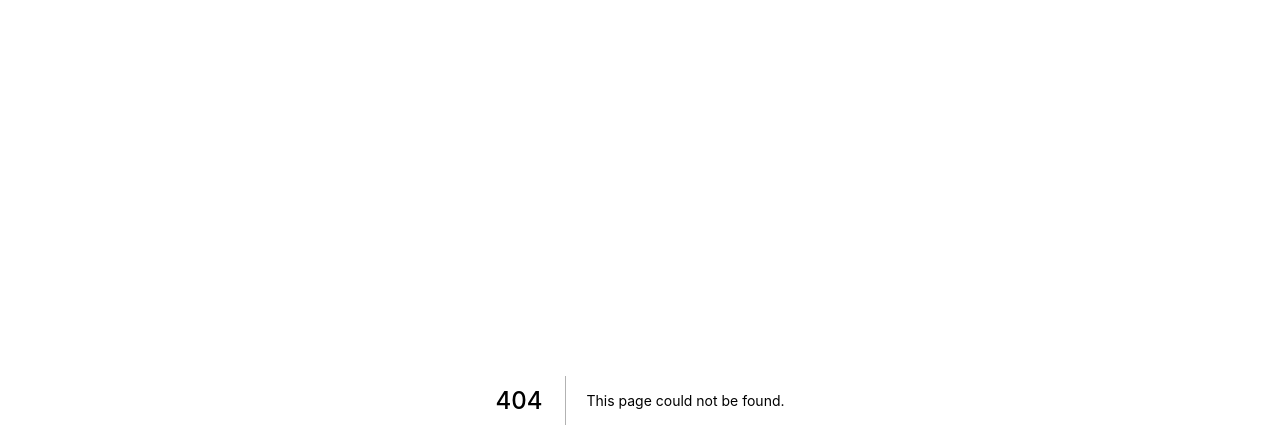
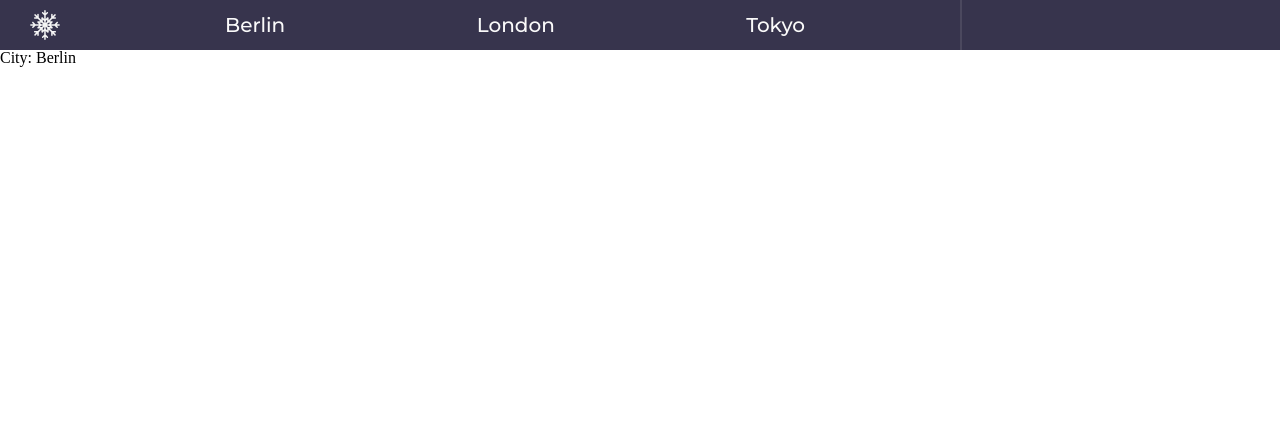
Before and after one commit to bircankut/snowflake, a Next.js app: page /Berlin in a window 1280 px wide. Before the commit this address had no page. Shown: the top 448 px of the page. Built offline with nearby package versions, Linux system fonts and the light colour scheme.

Commit message:
Change router structure

```diff
--- /dev/null
+++ b/pages/[city].tsx
@@ -0,0 +1,15 @@
+import { useRouter } from 'next/router'
+import { Header } from '../src/containers/header/header'
+
+const City = () => {
+  const router = useRouter()
+  const { city } = router.query
+  return (
+    <div>
+      <Header/>
+      <p>City: {city}</p>
+    </div>
+  )
+}
+
+export default City
--- a/pages/berlin/berlin.module.css
+++ /dev/null
@@ -1,5 +0,0 @@
-.berlin{
-  height: 100vh;
-  width: 100vw;
-  background-color: tomato;
-}
--- a/pages/index.tsx
+++ b/pages/index.tsx
@@ -5,9 +5,10 @@ import { Header } from '../src/containers/header/header'
 import styles from '../styles/Home.module.css'
 
 const Home: NextPage = () => {
+  const day = new Date().toLocaleString('en-us', {  weekday: 'long' });
   return (
     <div className={styles.container}>
-      <Header/>
+      <Header />
     </div>
   )
 }
--- a/pages/london/london.module.css
+++ /dev/null
@@ -1,5 +0,0 @@
-.london{
-  height: 100vh;
-  width: 100vw;
-  background-color: tomato;
-}
--- a/pages/tokyo/tokyo.module.css
+++ /dev/null
@@ -1,5 +0,0 @@
-.tokyo{
-  height: 100vh;
-  width: 100vw;
-  background-color: tomato;
-}
--- a/src/components/cities/cities.tsx
+++ b/src/components/cities/cities.tsx
@@ -7,19 +7,19 @@ interface CitiesProps {}
 
 const Cities = ({}: CitiesProps) => {
   return(
-    <ul className={style.cities}>
+    <ul className={`${style.cities} ${style.font}`}>
       <li>
-        <Link href="/berlin/berlin">
+        <Link href="/berlin">
           <a>Berlin</a>
         </Link>
       </li>
       <li>
-        <Link href="/london/london">
+        <Link href="/london">
           <a>London</a>
         </Link>
       </li>
       <li>
-        <Link href="/tokyo/tokyo">
+        <Link href="/tokyo">
           <a>Tokyo</a>
         </Link>
       </li>
--- a/src/components/date/date.tsx
+++ b/src/components/date/date.tsx
@@ -1,12 +1,14 @@
 import React from "react";
 import style from './date.module.css'
 
-interface DateProps {}
+interface DateProps {
+
+}
 
 const Date = ({}: DateProps) => {
   return (
     <div className={style.date}>
-      date
+
     </div>
   );
 };
--- a/src/containers/header/header.tsx
+++ b/src/containers/header/header.tsx
@@ -4,14 +4,16 @@ import Cities from "../../components/cities/cities";
 import {Logo} from "../../components/logo/logo";
 import {Date} from "../../components/date/date";
 
-interface HeaderProps {}
+interface HeaderProps {
+
+}
 
 const Header = ({}: HeaderProps) => {
   return (
     <header className={style.header}>
       <Logo/>
       <Cities/>
-      <Date/>
+      <Date />
     </header>
   );
 };
```
Also changed, not shown: pages/berlin/berlin.tsx (deleted, +0 -16 lines), pages/london/london.tsx (deleted, +0 -16 lines), pages/tokyo/tokyo.tsx (deleted, +0 -16 lines).
